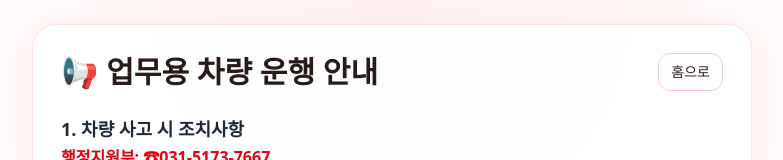
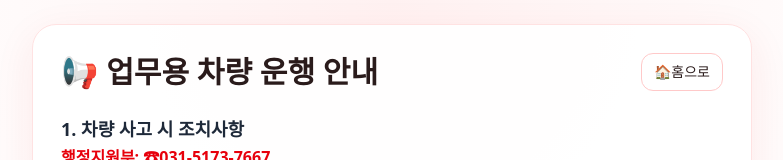
Before and after one commit to joadela00/vehicle-log, a Next.js app: page /guide in a window 1280 px wide. Shown: the top 160 px of the page, without its empty margins (248-1031 px from the left). Built offline with nearby package versions, Linux system fonts and the light colour scheme.

Commit message:
Update page.tsx

```diff
--- a/app/guide/page.tsx
+++ b/app/guide/page.tsx
@@ -10,7 +10,7 @@ export default function GuidePage() {
             href="/"
             className="shrink-0 rounded-xl border border-red-200 bg-white px-3 py-2 text-sm font-medium hover:border-red-400 hover:text-red-600"
           >
-            홈으로
+            🏠홈으로
           </Link>
         </div>
 
```
